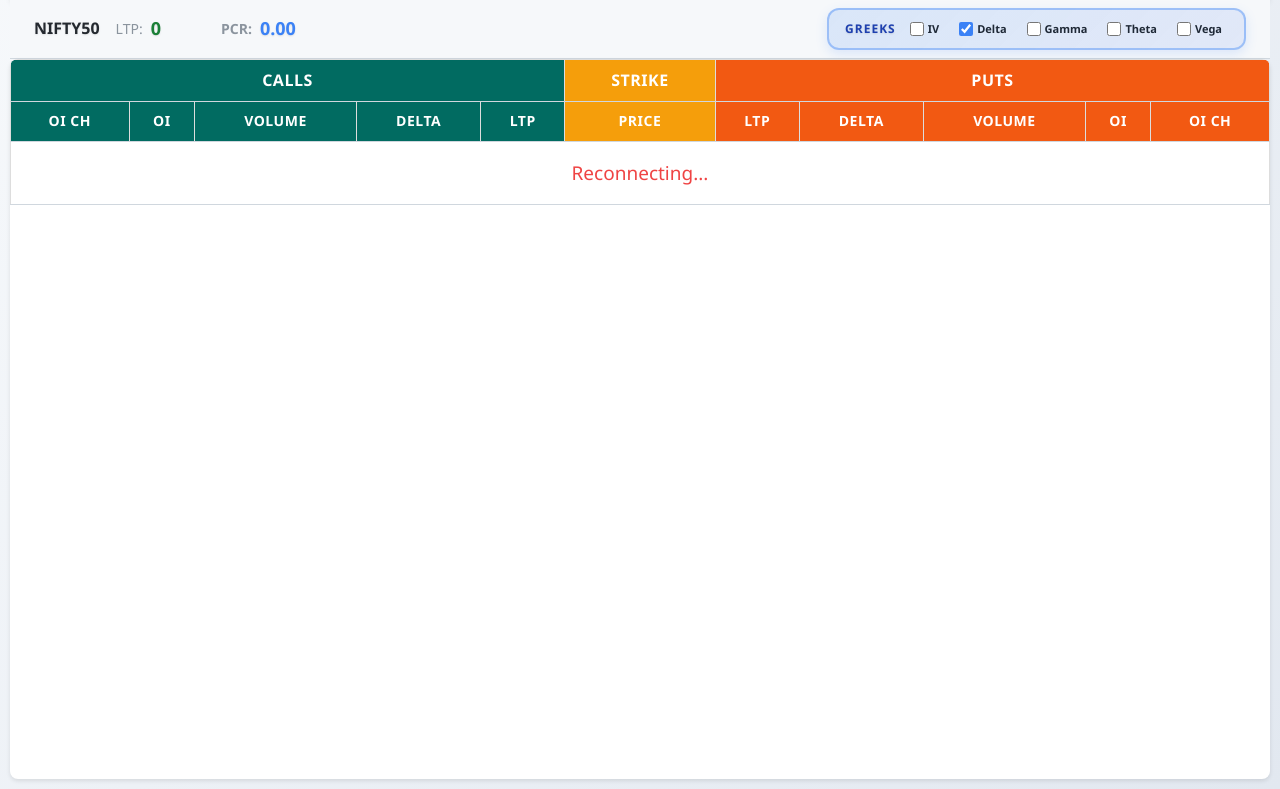
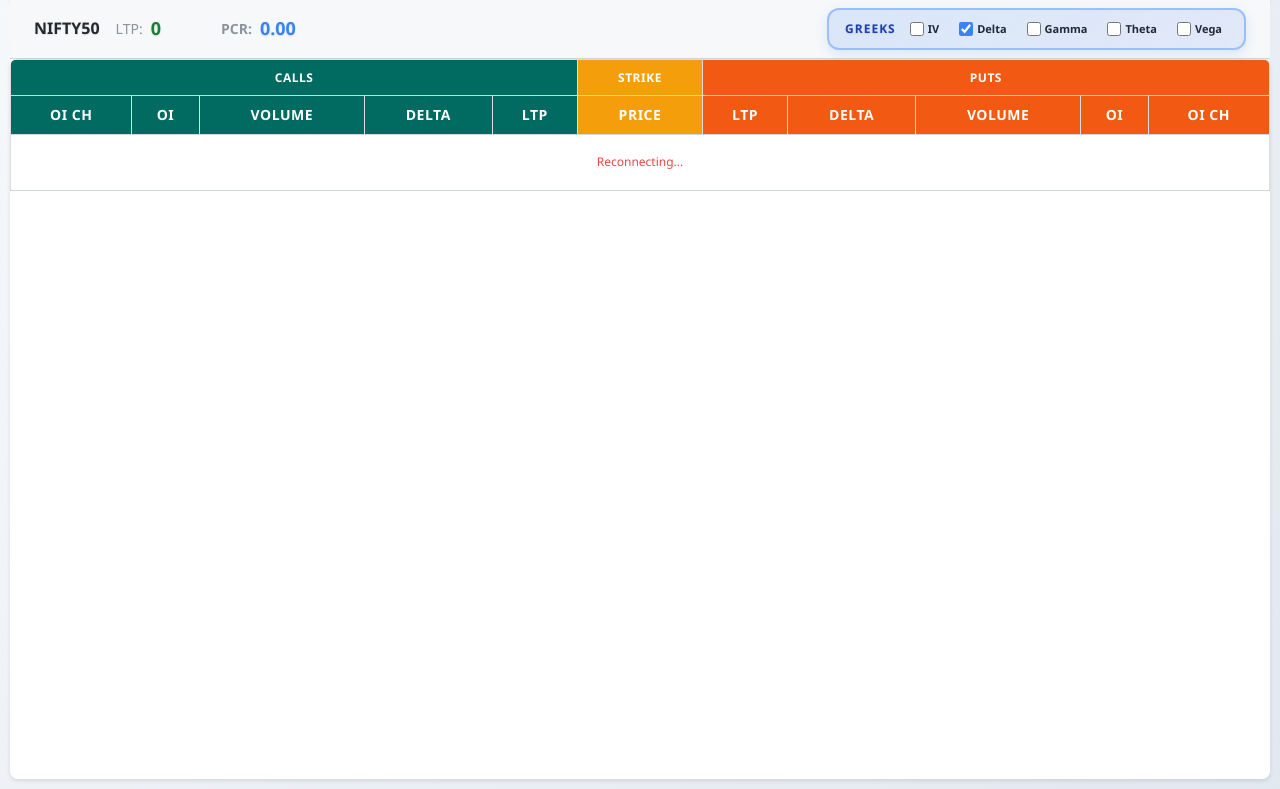
Before and after one commit to v9dlohar/Future-Traders, a Django app: template dashboard/templates/dashboard/optionchain.html in a window 1280 px wide. Shown: the part 232-1021 px from the top of the page. Run offline with Django 5.2, Linux system fonts and the light colour scheme; the template is opened without the code that fills it, so the values that code supplies are empty; parts of the project's set-up code (start-up, migrations or seed data) failed here and were passed over.

Commit message:
Update optionchain.html

```diff
--- a/dashboard/templates/dashboard/optionchain.html
+++ b/dashboard/templates/dashboard/optionchain.html
@@ -31,8 +31,8 @@
         .ltp-value { font-size: 18px; font-weight: 800; color: #1a7f37; text-shadow: 0 1px 2px rgba(0, 0, 0, 0.1); }
         .table-container { background: #ffffff; margin: 0; overflow-x: auto; height: calc(100vh - 80px); overflow-y: auto; position: sticky; top: 80px; transition: all 0.3s ease; }
         table { width: 100%; border-collapse: collapse; font-size: 12px; table-layout: auto; }
-        th { background: #f6f8fa; color: #656d76; padding: 10px 8px; text-align: center; font-weight: 700; font-size: 16px; border-bottom: 1px solid #d0d7de; position: sticky; top: 0; z-index: 10; text-transform: uppercase; letter-spacing: 0.5px; transition: all 0.3s ease; }
-        td { padding: 4px 6px; text-align: center; border-bottom: 1px solid #d0d7de; font-size: 19px; transition: background 0.2s; line-height: 1.2; }
+        th { background: #f6f8fa; color: #656d76; padding: 10px 8px; text-align: center; font-weight: 700; font-size: 12px; border-bottom: 1px solid #d0d7de; position: sticky; top: 0; z-index: 10; text-transform: uppercase; letter-spacing: 0.5px; transition: all 0.3s ease; }
+        td { padding: 4px 6px; text-align: center; border-bottom: 1px solid #d0d7de; font-size: 12px; transition: background 0.2s; line-height: 1.2; }
         tbody tr:hover { background: #e2e8f0; }
         .calls-header { background: #016B61 !important; color: #ffffff !important; transition: all 0.3s ease; }
         .puts-header { background: #F25912 !important; color: #ffffff !important; transition: all 0.3s ease; }
@@ -59,7 +59,7 @@
         }
         .call-data { color: #1a7f37; font-weight: 500; }
         .put-data { color: #1a7f37; font-weight: 500; }
-        .strike-price { background: #f6f8fa !important; color: #9a6700 !important; font-weight: 800; font-size: 20px; text-shadow: 0 1px 2px rgba(0, 0, 0, 0.1); }
+        .strike-price { background: #f6f8fa !important; color: #9a6700 !important; font-weight: 800; font-size: 12px; text-shadow: 0 1px 2px rgba(0, 0, 0, 0.1); }
         .positive { color: #1a7f37; font-weight: 700; }
         .negative { color: #cf222e; font-weight: 700; }
         .highlight-max { background: #adff2f  !important; color: #000 !important; border-radius: 4px !important; }
```
